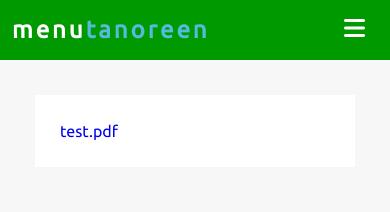
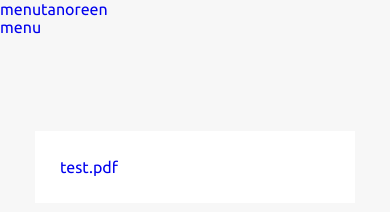
Before and after one commit to saeedkharouf/tanoreen, a plain HTML site: page index.html in a window 390 px wide. Drawn offline with Linux system fonts and the light colour scheme.

Commit message:
Update index.html

```diff
--- a/index.html
+++ b/index.html
@@ -8,24 +8,17 @@
         <link rel="stylesheet" href="styles.css">
 </head>
 <body>
-    <div class="wrapper">
-    <div class="navbar">
-        <div class="inner_navber">
-            <div class="logo">
+
                 <a href="#">menu<span>tanoreen</span></a>
             </div>
             <div class="menu">
                 <ul>
                     <li><a href="#" class="active">menu</a></li>
 
-
                 </ul>
             </div>
         </div>
-        <div class="hamburger">
-            <i class="fas fa-bars"></i>
 
-        </div>
     </div>
     <div class="main_container">
 <div class="content">
@@ -44,14 +37,7 @@
     </div>
 
     </div>
-    <script>
-        var hamburger = document.querySelector(".hamburger");
-        var menu = document.querySelector(".menu");
 
-        hamburger.addEventListener("click",function(){
-        menu.classList.toggle("active");
-        })
-    </script>
 
 </body>
 </html>
```
